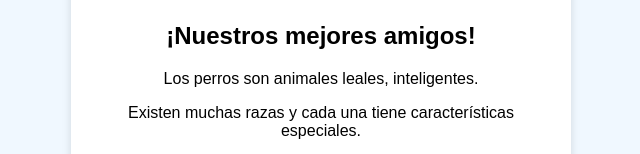
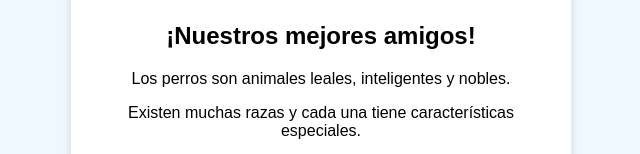
Before and after one commit to SamGVega/Prueba1, a plain HTML site: page Index.html in a window 1280 px wide. Shown: the part 132-286 px from the top of the page, without its empty margins (319-959 px from the left). Drawn offline with Linux system fonts and the light colour scheme.

Commit message:
Descripcion de cambios

```diff
--- a/Index.html
+++ b/Index.html
@@ -45,7 +45,7 @@
 
     <p>
       Los perros son animales leales,
-      inteligentes.
+      inteligentes y nobles.
     </p>
 
     <p>
```
